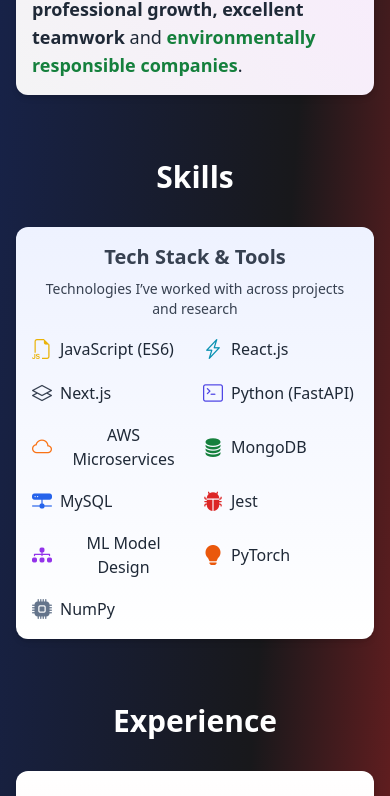
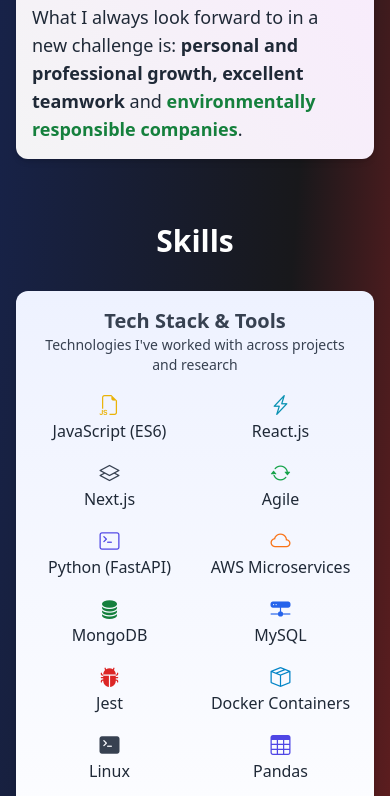
Before and after one commit to EnriqueF97/EnriqueF97.github.io, a plain HTML site: page index.html in a window 390 px wide. Shown: the part 1145-1941 px from the top of the page. Drawn offline with nearby package versions, Linux system fonts and the light colour scheme.

Commit message:
Update skills, fix image alignments on mobile devices

```diff
--- a/index.html
+++ b/index.html
@@ -9,13 +9,19 @@
     <style>
       html {
         scroll-behavior: smooth;
+        .hide-scrollbar {
+          scrollbar-width: none; /* Firefox */
+        }
+        .hide-scrollbar::-webkit-scrollbar {
+          display: none; /* Chrome, Safari */
+        }
       }
     </style>
   </head>
   <body class="scroll-smooth text-gray-800 bg-gradient-to-br from-blue-950 from-0% via-zinc-900 to-red-600 to-100% font-sans">
     <header class="bg-zinc-950 text-white shadow-xl p-4 sticky top-0 z-10">
       <div class="container mx-auto flex justify-end items-center">
-        <nav class="space-x-4 justify-end sm:justify-start overflow-x-auto whitespace-nowrap">
+        <nav class="space-x-4 justify-end sm:justify-start overflow-x-auto whitespace-nowrap hide-scrollbar">
           <a href="#contact" class="hover:text-zinc-300">Contact</a>
           <a href="#background" class="hover:text-zinc-300">Background</a>
           <a href="#skills" class="hover:text-zinc-300">Skills</a>
@@ -40,7 +46,7 @@
               class="bg-gradient-to-r from-zinc-50 to-rose-100 rounded-2xl p-4 text-center shadow-md transition-transform transform hover:-translate-y-1 grid grid-cols-1 lg:grid-cols-12"
             >
               <div class="lg:col-span-4 h-auto">
-                <img src="./images/profile-pic.jpg" alt="Enrique Favila" class="rounded-full w-40 h-40 mx-auto border-8 border-white shadow-xl" />
+                <img src="./images/profile-pic.jpg" alt="Enrique Favila" class="my-8 md:mb-0 rounded-full w-40 h-40 mx-auto border-8 border-white shadow-xl" />
               </div>
               <div class="lg:col-span-8 space-y-1 flex flex-col justify-center items-center">
                 <p class="text-2xl font-bold text-gray-800">Enrique Favila Martínez</p>
@@ -133,74 +139,104 @@
               <div class="flex md:flex-row flex-col-reverse justify-between gap-4">
                 <!-- Tech List -->
                 <div class="w-full">
-                  <h3 class="text-xl font-bold text-gray-700 mb-2">Tech Stack & Tools</h3>
-                  <p class="text-sm text-gray-700 mb-4">Technologies I’ve worked with across projects and research</p>
+                  <h3 class="text-xl font-bold text-gray-700">Tech Stack & Tools</h3>
+                  <p class="text-sm text-gray-700 mb-4">Technologies I've worked with across projects and research</p>
 
                   <div class="grid grid-cols-2 sm:grid-cols-3 md:grid-cols-4 gap-4 text-gray-800">
                     <!-- JS ES6 -->
-                    <div class="flex items-center space-x-2">
+                    <div class="flex flex-col md:flex-row items-center space-x-0 md:space-x-2">
                       <i class="bi bi-filetype-js text-yellow-500 text-xl"></i>
                       <span>JavaScript (ES6)</span>
                     </div>
 
                     <!-- React -->
-                    <div class="flex items-center space-x-2">
+                    <div class="flex flex-col md:flex-row items-center space-x-0 md:space-x-2">
                       <i class="bi bi-lightning-charge text-cyan-600 text-xl"></i>
                       <span>React.js</span>
                     </div>
 
                     <!-- Next.js -->
-                    <div class="flex items-center space-x-2">
+                    <div class="flex flex-col md:flex-row items-center space-x-0 md:space-x-2">
                       <i class="bi bi-layers text-gray-700 text-xl"></i>
                       <span>Next.js</span>
                     </div>
 
+                    <!-- Agile Methodology -->
+                    <div class="flex flex-col md:flex-row items-center space-x-0 md:space-x-2">
+                      <i class="bi bi-arrow-repeat text-green-600 text-xl"></i>
+                      <span>Agile</span>
+                    </div>
+
                     <!-- Python (FastAPI) -->
-                    <div class="flex items-center space-x-2">
+                    <div class="flex flex-col md:flex-row items-center space-x-0 md:space-x-2">
                       <i class="bi bi-terminal text-indigo-600 text-xl"></i>
                       <span>Python (FastAPI)</span>
                     </div>
 
                     <!-- AWS Microservices -->
-                    <div class="flex items-center space-x-2">
+                    <div class="flex flex-col md:flex-row items-center space-x-0 md:space-x-2">
                       <i class="bi bi-cloud text-orange-500 text-xl"></i>
                       <span>AWS Microservices</span>
                     </div>
 
                     <!-- MongoDB -->
-                    <div class="flex items-center space-x-2">
+                    <div class="flex flex-col md:flex-row items-center space-x-0 md:space-x-2">
                       <i class="bi bi-database-fill text-green-700 text-xl"></i>
                       <span>MongoDB</span>
                     </div>
 
                     <!-- MySQL -->
-                    <div class="flex items-center space-x-2">
+                    <div class="flex flex-col md:flex-row items-center space-x-0 md:space-x-2">
                       <i class="bi bi-hdd-network-fill text-blue-600 text-xl"></i>
                       <span>MySQL</span>
                     </div>
 
                     <!-- JEST -->
-                    <div class="flex items-center space-x-2">
+                    <div class="flex flex-col md:flex-row items-center space-x-0 md:space-x-2">
                       <i class="bi bi-bug-fill text-red-600 text-xl"></i>
                       <span>Jest</span>
                     </div>
 
+                    <!-- Docker Containers -->
+                    <div class="flex flex-col md:flex-row items-center space-x-0 md:space-x-2">
+                      <i class="bi bi-box-seam text-sky-600 text-xl"></i>
+                      <span>Docker Containers</span>
+                    </div>
+
+                    <!-- Linux -->
+                    <div class="flex flex-col md:flex-row items-center space-x-0 md:space-x-2">
+                      <i class="bi bi-terminal-fill text-gray-700 text-xl"></i>
+                      <span>Linux</span>
+                    </div>
+
+                    <!-- Pandas -->
+                    <div class="flex flex-col md:flex-row items-center space-x-0 md:space-x-2">
+                      <i class="bi bi-table text-indigo-600 text-xl"></i>
+                      <span>Pandas</span>
+                    </div>
+
                     <!-- ML Model Design -->
-                    <div class="flex items-center space-x-2">
+                    <div class="flex flex-col md:flex-row items-center space-x-0 md:space-x-2">
                       <i class="bi bi-diagram-3-fill text-purple-600 text-xl"></i>
                       <span>ML Model Design</span>
                     </div>
 
                     <!-- PyTorch -->
-                    <div class="flex items-center space-x-2">
+                    <div class="flex flex-col md:flex-row items-center space-x-0 md:space-x-2">
                       <i class="bi bi-lightbulb-fill text-orange-600 text-xl"></i>
                       <span>PyTorch</span>
                     </div>
 
                     <!-- NumPy -->
-                    <div class="flex items-center space-x-2">
+                    <div class="flex flex-col md:flex-row items-center space-x-0 md:space-x-2">
                       <i class="bi bi-cpu-fill text-slate-500 text-xl"></i>
                       <span>NumPy</span>
+                    </div>
+
+                    <!-- OpenCV -->
+                    <div class="flex flex-col md:flex-row items-center space-x-0 md:space-x-2">
+                      <i class="bi bi-back text-teal-600 text-xl"></i>
+                      <span>OpenCV</span>
                     </div>
                   </div>
                 </div>
@@ -238,7 +274,7 @@
                     </ul>
                   </div>
                   <!-- Logo on the left -->
-                  <img src="./images/logo_emai.png" alt="EMAI logo" class="w-48 h-auto my-4 md:my-auto md:ml-auto md:mr-0 flex-shrink-0 rounded" />
+                  <img src="./images/logo_emai.png" alt="EMAI logo" class="w-48 h-auto my-4 mx-auto md:my-auto md:ml-auto md:mr-0 flex-shrink-0 rounded" />
                 </div>
               </div>
               <div
@@ -261,7 +297,7 @@
                   </div>
 
                   <!-- Logo image -->
-                  <img src="./images/logo_muhami2.png" alt="MUHAMI logo" class="w-48 h-auto my-4 md:my-auto md:ml-auto md:mr-0 flex-shrink-0 rounded" />
+                  <img src="./images/logo_muhami2.png" alt="MUHAMI logo" class="w-48 h-auto my-4 mx-auto md:my-auto md:ml-auto md:mr-0 flex-shrink-0 rounded" />
                 </div>
               </div>
               <div
```
